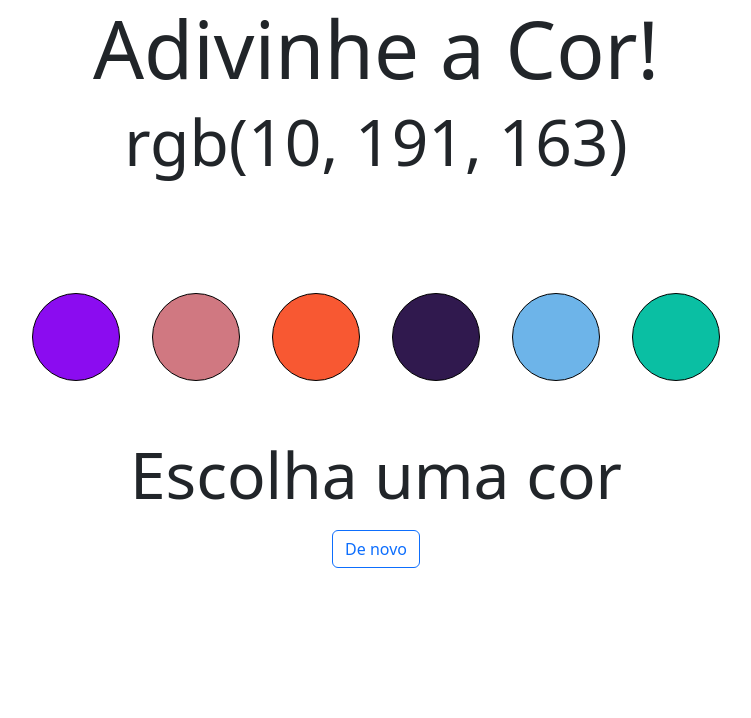
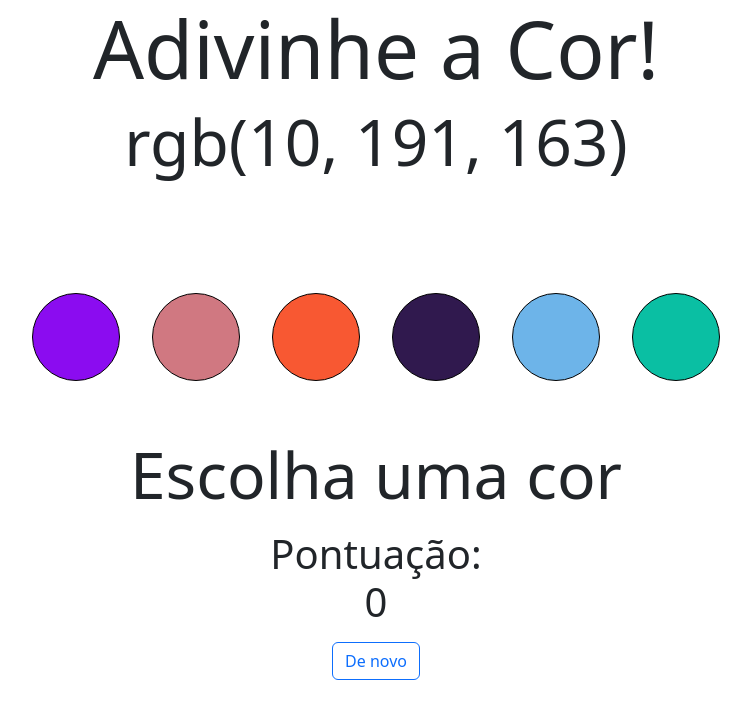
Before and after one commit to arthur-debiasi/fundamentals-color-guess, a website: page index.html in a window 1280 px wide. Shown: the whole page, without its empty margins (264-1015 px from the left). Drawn offline with nearby package versions, Linux system fonts and the light colour scheme.

Commit message:
Requisito 7

```diff
--- a/index.html
+++ b/index.html
@@ -23,7 +23,9 @@
             <div id="ball-6" class="ball"></div>
         </div>
         <p id="answer" class="text-center display-3">Escolha uma cor</p>
-        <button id ="reset-game" class="btn btn-outline-primary">De novo</button>
+        <label for="score" class="text-center display-6">Pontuação:</label>
+        <p id="score" class="text-center display-6"></p>
+        <button id ="reset-game" onclick="window.location.reload()" class="btn btn-outline-primary">De novo</button>
     </main>
     <script src="https://cdn.jsdelivr.net/npm/bootstrap@5.2.0-beta1/dist/js/bootstrap.bundle.min.js" integrity="sha384-pprn3073KE6tl6bjs2QrFaJGz5/SUsLqktiwsUTF55Jfv3qYSDhgCecCxMW52nD2" crossorigin="anonymous"></script>
     <script src="script.js"></script>
--- a/script.js
+++ b/script.js
@@ -35,7 +35,6 @@ function answerColor() {
   return answerBgColor;
 }
 
-window.onload = function onLoad() {
 sixColors();
 const answer = answerColor();
 document.getElementById('rgb-color').innerText = answer;
@@ -44,12 +43,25 @@ window.onload = function onLoad() {
     const targetBall = event.target;
     const targetBallCssObj = window.getComputedStyle(targetBall, null);
     const targetBallColor = targetBallCssObj.getPropertyValue('background-color');
+    let score = JSON.parse(localStorage.getItem('score'));
     if (targetBallColor === answer) {
       document.getElementById('answer').innerText = 'Acertou!';
+      score += 3;
+      localStorage.setItem('score', score);
+      document.getElementById('score').innerText = score;
     } else {
       document.getElementById('answer').innerText = 'Errou! Tente novamente';
     }
   }
 }
 document.addEventListener('click', clickAnswer);
+
+window.onload = function onLoad() {
+  const score = document.getElementById('score');
+  if (localStorage.getItem('score') === null) {
+    localStorage.setItem('score', 0);
+    score.innerText = localStorage.getItem('score');
+  } else {
+    score.innerText = localStorage.getItem('score');
+  }
 };
```
Lines whose indentation alone changed are shown as unchanged.
